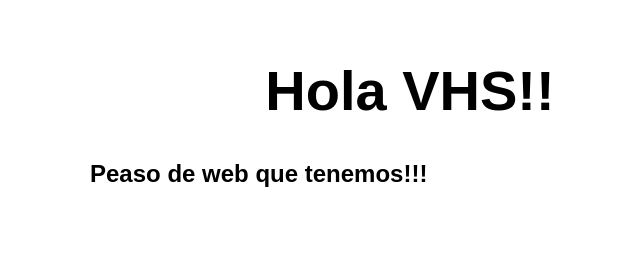
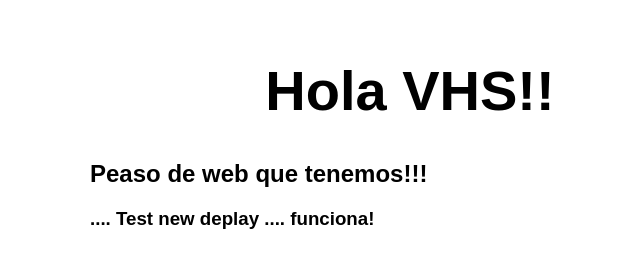
Before and after one commit to theDanielo/my-first-static-web-app, a website: page src/index.html in a window 1280 px wide. Shown: the whole page, without its empty margins (230-870 px from the left). Drawn offline with Linux system fonts and the light colour scheme.

Commit message:
Edit html

```diff
--- a/src/index.html
+++ b/src/index.html
@@ -12,6 +12,7 @@
   <main>
     <h1>Hola VHS!!</h1>
     <h2>Peaso de web que tenemos!!!</h2>
+    <h3>.... Test new deplay .... funciona!</h3>
   </main>
 </body>
 
```
